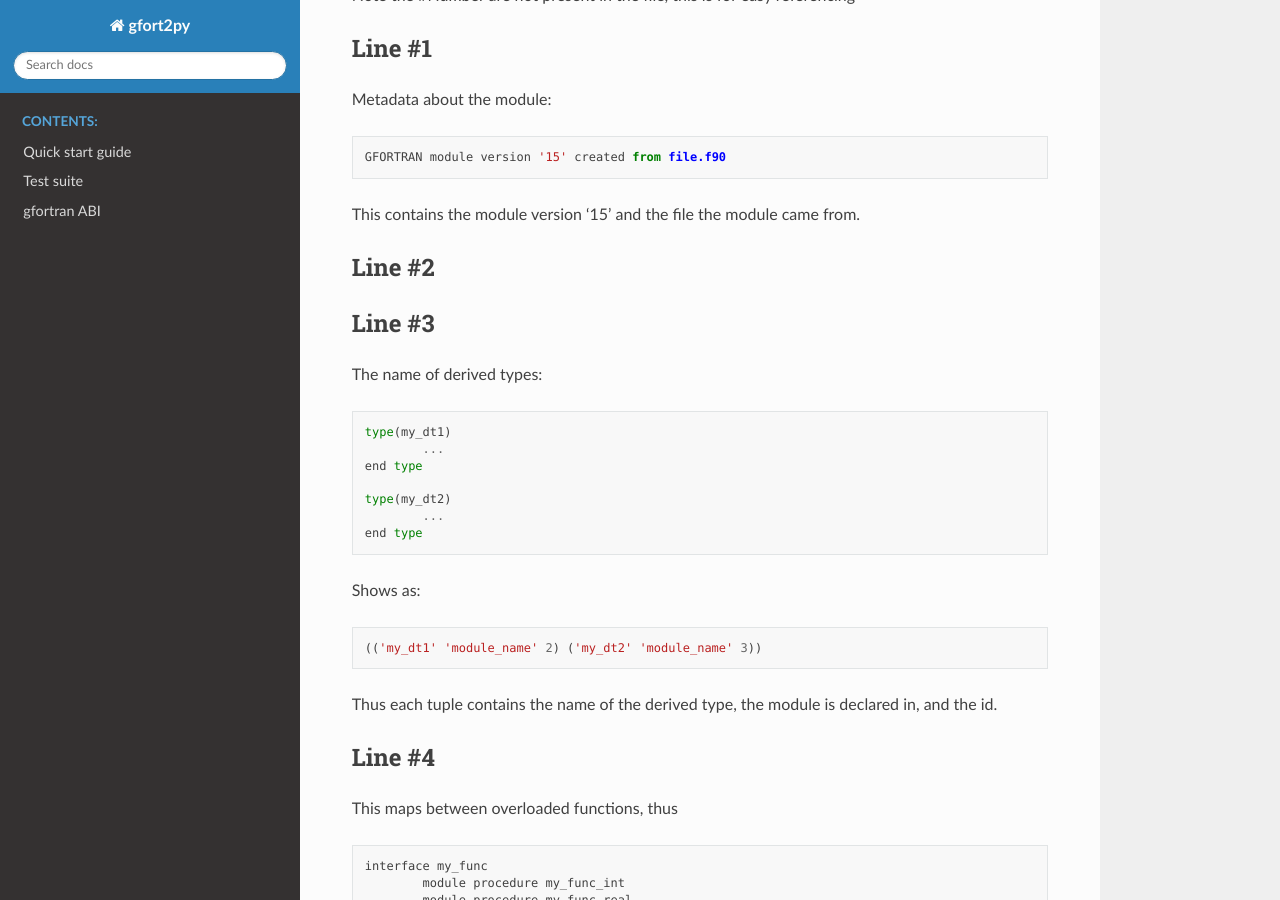
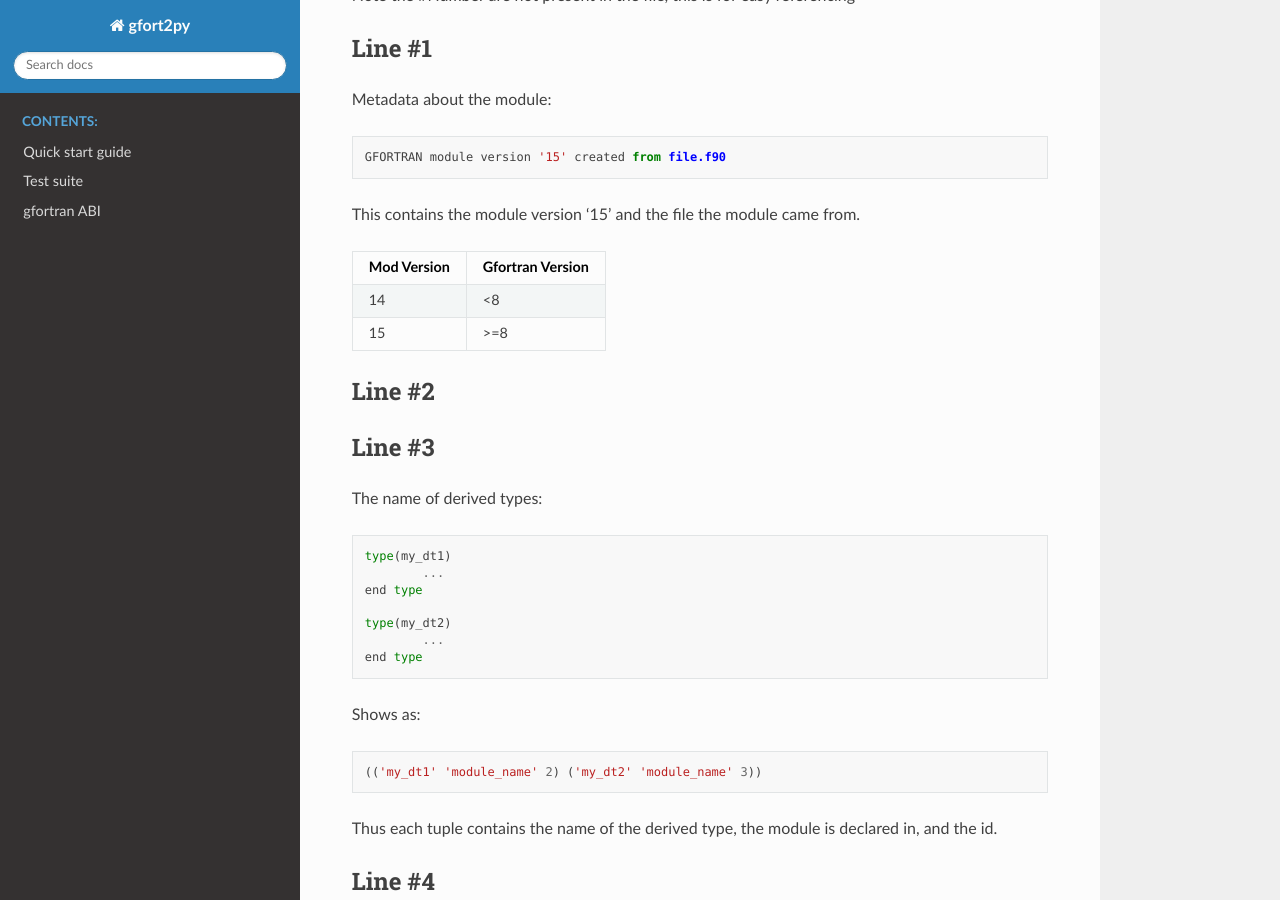
Before and after one commit to rjfarmer/gfort2py, a Sphinx documentation site: the page built from docs/source/mod_files.rst, in a window 1280 px wide and 900 px high, scrolled down 680 px. Built offline with Sphinx 7.4.7 and the Read the Docs theme 2.0.0, drawn with Linux system fonts in a browser that asks for light colours.

Commit message:
Fix table

```diff
--- a/docs/source/mod_files.rst
+++ b/docs/source/mod_files.rst
@@ -44,13 +44,13 @@ Metadata about the module::
 
 This contains the module version '15' and the file the module came from.
 
-
-========= =============
-Mod Version       Gfortran Version
-========= =============
-14                        < 8
-15                         8 >=
-========= =============
++---------------+----------------------+
+| Mod Version   | Gfortran Version     |
++===============+======================+
+| 14            | <8                   |
++---------------+----------------------+
+| 15            | >=8                  |
++---------------+----------------------+
 
 
 Line #2
```
